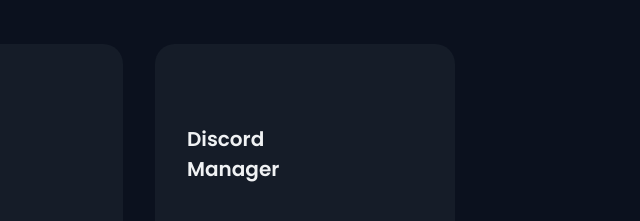
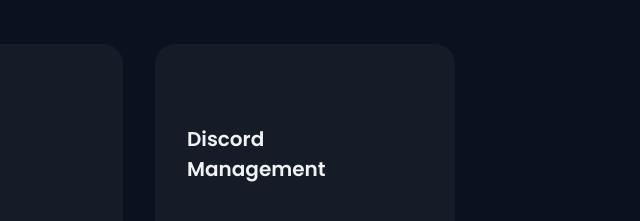
Before and after one commit to MlperTheGoat/Mlper.github.io, a plain HTML site: page index.html in a window 1280 px wide. Shown: the part 2380-2601 px from the top of the page, 335-975 px from the left. Drawn offline with nearby package versions, Linux system fonts and the light colour scheme.

Commit message:
Update index.html

```diff
--- a/index.html
+++ b/index.html
@@ -347,7 +347,7 @@
                 </div>
 
                 <div class="services__card">
-                    <h3 class="services__title">Discord<br>Manager</h3>
+                    <h3 class="services__title">Discord<br>Management</h3>
 
                     <span class="services__button">
                         See More <i class='bx bx-right-arrow services__icon'></i>
```
